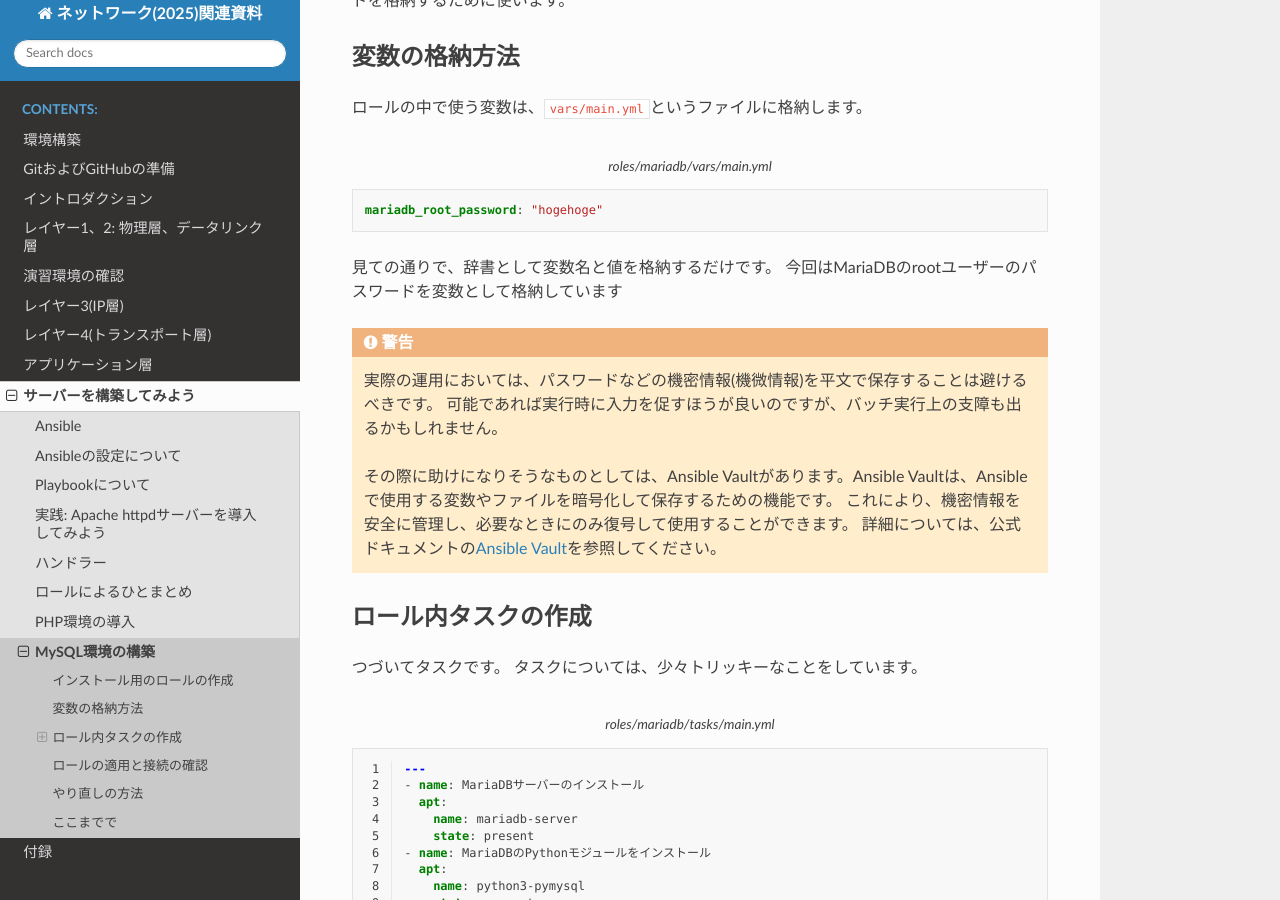
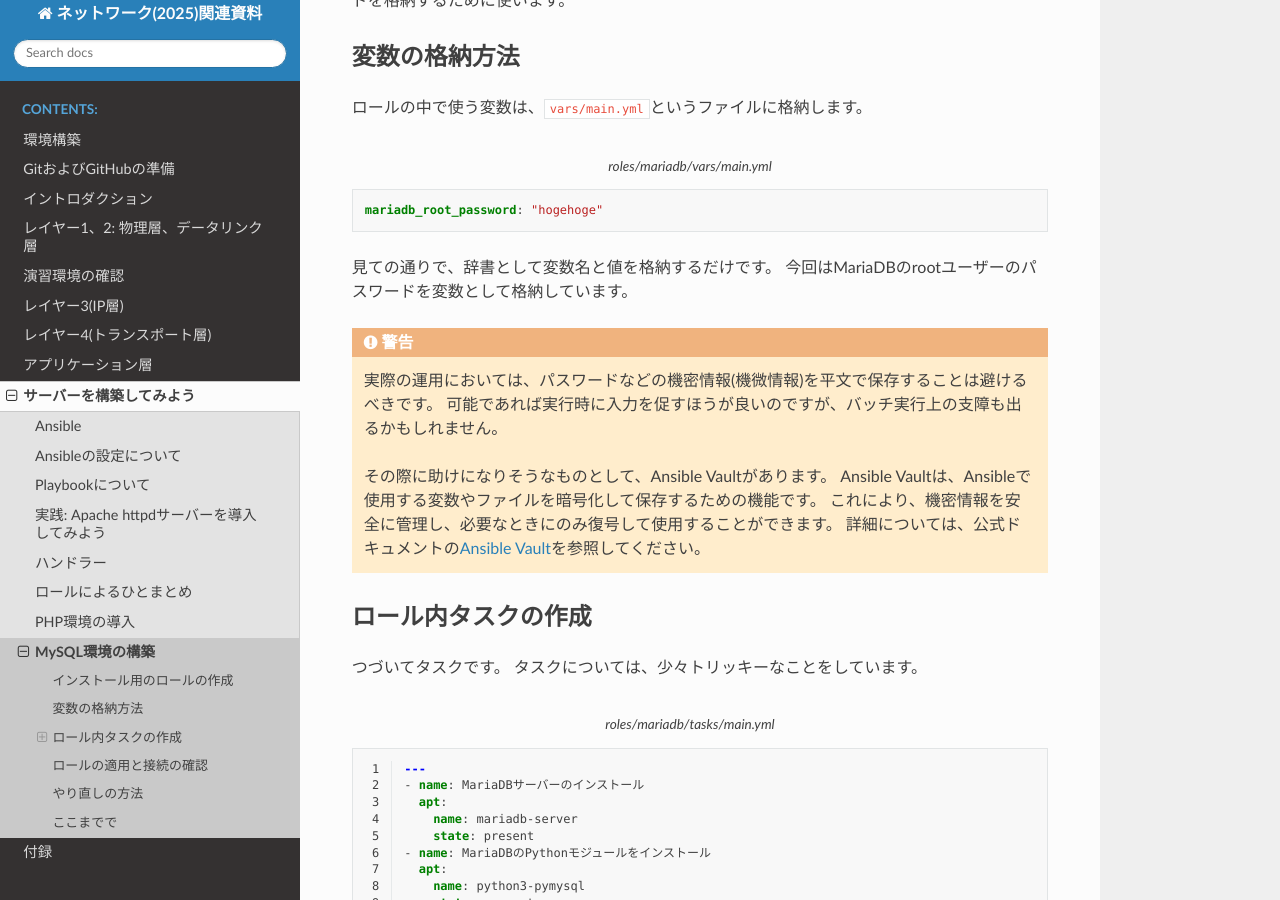
Before and after one commit to densuke/2025-network-doc, a Sphinx documentation site: the page built from source/server/mysql.md, in a window 1280 px wide and 900 px high, scrolled down 872 px. Built offline with Sphinx 7.4.7 and the Read the Docs theme 3.1.0, drawn with Linux system fonts in a browser that asks for light colours; some of the changed text lies outside the part shown.

Commit message:
指摘にある程度対応

````diff
--- a/source/server/mysql.md
+++ b/source/server/mysql.md
@@ -37,13 +37,14 @@ $ mkdir roles/mariadb/vars # NEW
 ```
 
 見ての通りで、辞書として変数名と値を格納するだけです。
-今回はMariaDBのrootユーザーのパスワードを変数として格納しています
+今回はMariaDBのrootユーザーのパスワードを変数として格納しています。
 
 ```{warning}
 実際の運用においては、パスワードなどの機密情報(機微情報)を平文で保存することは避けるべきです。
 可能であれば実行時に入力を促すほうが良いのですが、バッチ実行上の支障も出るかもしれません。
 
-その際に助けになりそうなものとしては、Ansible Vaultがあります。Ansible Vaultは、Ansibleで使用する変数やファイルを暗号化して保存するための機能です。
+その際に助けになりそうなものとして、Ansible Vaultがあります。
+Ansible Vaultは、Ansibleで使用する変数やファイルを暗号化して保存するための機能です。
 これにより、機密情報を安全に管理し、必要なときにのみ復号して使用することができます。
 詳細については、公式ドキュメントの[Ansible Vault](https://docs.ansible.com/ansible/latest/user_guide/vault.html)を参照してください。
 ```
@@ -158,7 +159,7 @@ Ansibleのタスクやロールの流れは、常に冪等性を注意してお
 
 - `.my.cnf`ファイルの作成(26〜34行目)
 - `.my.cnf`ファイルでのパスワード更新(36〜43行目)
-  - 実際にはログインができるかの検証です
+  - 実際にはログインができるかの検証です。
 
 ### ファイルの存在と作業の切り替え
 
````
Also changed, not shown: other parts of source/server/mysql.md (+1 -1 lines).
